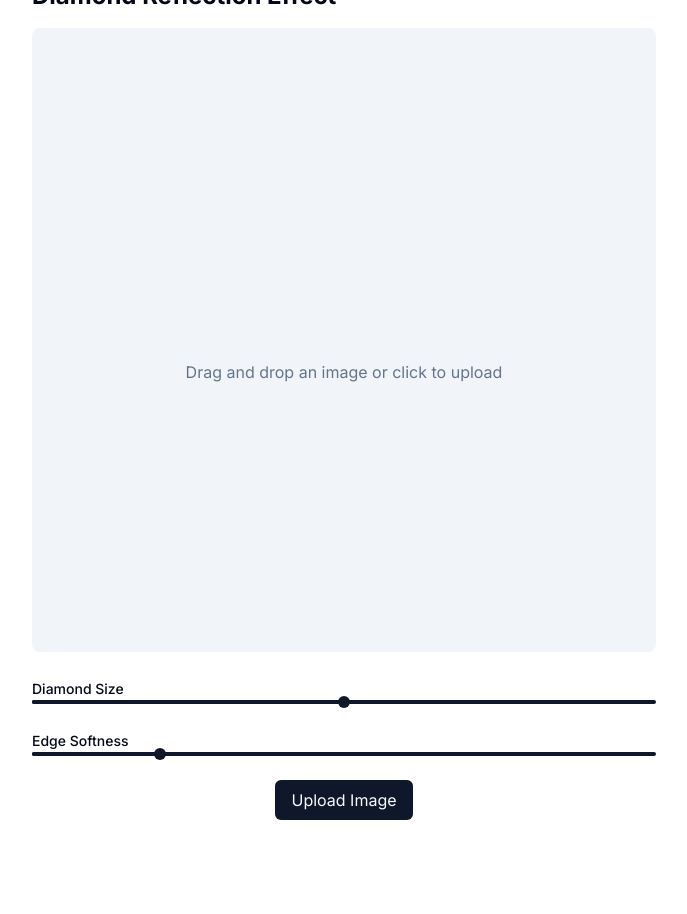
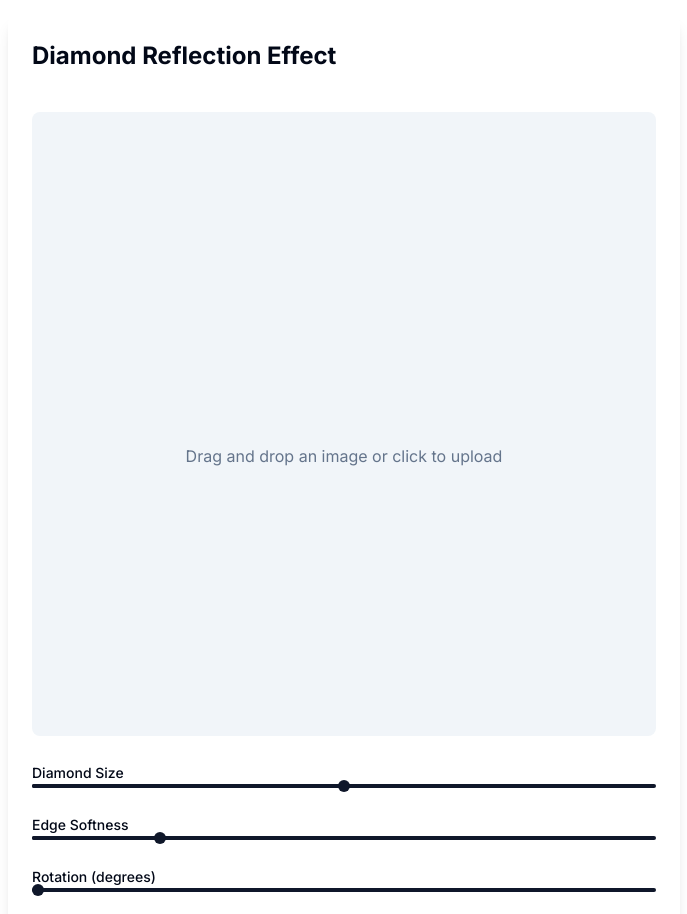
Before and after one commit to AISimplyExplained/distorted-img, a Next.js app: page / in a window 1280 px wide. Shown: the top 914 px of the page, without its empty margins (296-983 px from the left). Before the commit the page ends 844 px from the top, so only its background shows below. Built offline with nearby package versions, Linux system fonts and the light colour scheme.

Commit message:
Update page.tsx

```diff
--- a/src/app/page.tsx
+++ b/src/app/page.tsx
@@ -1,14 +1,13 @@
-"use client";
-
-import { useState, ChangeEvent, FormEvent } from 'react';
+import React, { useState, ChangeEvent, FormEvent } from 'react';
 import { Label } from "@/components/ui/label";
 import { Slider } from "@/components/ui/slider";
-import imageCompression from 'browser-image-compression'; // Import the library
+import imageCompression from 'browser-image-compression';
 
 const Home = () => {
   const [selectedFile, setSelectedFile] = useState<File | null>(null);
-  const [diamondSize, setDiamondSize] = useState<number>(0.5); // Default value in range 0 to 1
-  const [edgeSoftness, setEdgeSoftness] = useState<number>(20); // Default value in range 0 to 100
+  const [diamondSize, setDiamondSize] = useState<number>(0.5);
+  const [edgeSoftness, setEdgeSoftness] = useState<number>(20);
+  const [rotation, setRotation] = useState<number>(0);
   const [resultImage, setResultImage] = useState<string | null>(null);
   const [loading, setLoading] = useState(false);
   const [error, setError] = useState<string | null>(null);
@@ -17,7 +16,6 @@ const Home = () => {
     if (event.target.files) {
       const file = event.target.files[0];
       try {
-        // Compress the selected image file
         const options = {
           maxSizeMB: 1,
           maxWidthOrHeight: 1024,
@@ -26,7 +24,7 @@ const Home = () => {
 
         const compressedFile = await imageCompression(file, options);
         setSelectedFile(compressedFile);
-        setResultImage(null)
+        setResultImage(null);
       } catch (error) {
         console.error('Error compressing image:', error);
         setError('Failed to compress the image. Please try again.');
@@ -42,6 +40,10 @@ const Home = () => {
     setEdgeSoftness(value[0]);
   };
 
+  const handleRotationChange = (value: number[]) => {
+    setRotation(value[0]);
+  };
+
   const handleSubmit = async (event: FormEvent) => {
     event.preventDefault();
     if (!selectedFile) return;
@@ -50,6 +52,7 @@ const Home = () => {
     formData.append('image', selectedFile);
     formData.append('diamond_size', diamondSize.toString());
     formData.append('edge_softness', edgeSoftness.toString());
+    formData.append('rotation', rotation.toString());
 
     try {
       setLoading(true);
@@ -87,11 +90,11 @@ const Home = () => {
   };
 
   return (
-    <div className="flex flex-col items-center justify-center h-screen bg-background">
-      <div className="max-w-2xl w-full p-6 bg-card rounded-lg ">
+    <div className="flex flex-col items-center justify-center min-h-screen bg-background p-4">
+      <div className="max-w-2xl w-full p-6 bg-card rounded-lg shadow-lg">
         <h1 className="text-2xl font-bold mb-4 text-card-foreground">Diamond Reflection Effect</h1>
 
-        <form onSubmit={handleSubmit}>
+        <form onSubmit={handleSubmit} className="space-y-6">
           <div className="flex flex-col gap-4 md:flex-row">
             {selectedFile && !resultImage && (
               <div className="flex-1">
@@ -133,7 +136,7 @@ const Home = () => {
             </div>
           )}
 
-          <div className="mt-6">
+          <div>
             <Label htmlFor="diamond_size">Diamond Size</Label>
             <Slider
               id="diamond_size"
@@ -146,7 +149,7 @@ const Home = () => {
             />
           </div>
 
-          <div className="mt-6">
+          <div>
             <Label htmlFor="edge_softness">Edge Softness</Label>
             <Slider
               id="edge_softness"
@@ -159,7 +162,20 @@ const Home = () => {
             />
           </div>
 
-          <div className="mt-6 flex justify-center">
+          <div>
+            <Label htmlFor="rotation">Rotation (degrees)</Label>
+            <Slider
+              id="rotation"
+              min={0}
+              max={360}
+              step={15}
+              value={[rotation]}
+              onValueChange={handleRotationChange}
+              className="[&>span:first-child]:h-1 [&>span:first-child]:bg-primary [&_[role=slider]]:bg-primary [&_[role=slider]]:w-3 [&_[role=slider]]:h-3 [&_[role=slider]]:border-0 [&>span:first-child_span]:bg-primary [&_[role=slider]:focus-visible]:ring-0 [&_[role=slider]:focus-visible]:ring-offset-0 [&_[role=slider]:focus-visible]:scale-105 [&_[role=slider]:focus-visible]:transition-transform"
+            />
+          </div>
+
+          <div className="flex justify-center">
             <label
               htmlFor="image-upload"
               className="inline-flex items-center justify-center px-4 py-2 bg-primary text-primary-foreground rounded-md cursor-pointer hover:bg-primary/90 transition-colors text-center"
@@ -170,7 +186,7 @@ const Home = () => {
           </div>
 
           {selectedFile && (
-            <div className="mt-6 flex justify-center">
+            <div className="flex justify-center">
               <button
                 type="submit"
                 className="px-4 py-2 bg-primary text-primary-foreground rounded-md hover:bg-primary/90 transition-colors"
```
